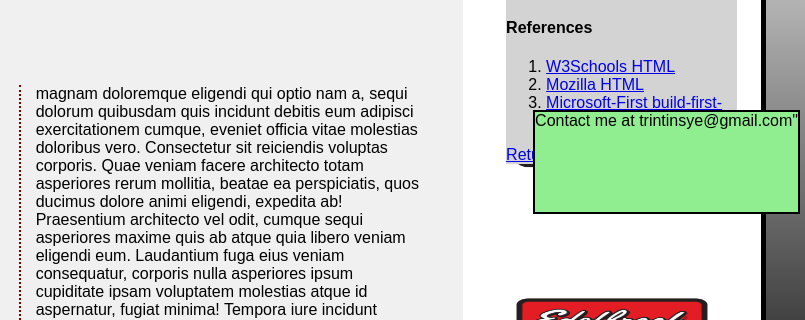
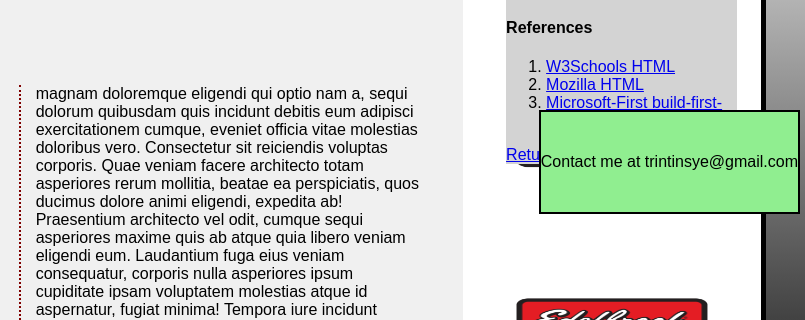
Before and after one commit to Krispyzz/Krispyzz.github.io, a plain HTML site: page project8.html in a window 1280 px wide. Shown: the part 215-535 px from the top of the page, 475-1280 px from the left. Drawn offline with Linux system fonts and the light colour scheme.

Commit message:
Further customized last p element style

```diff
--- a/project8.html
+++ b/project8.html
@@ -31,7 +31,7 @@
     <footer>
         <p class="copyright">&copy; Trintin Fulsom</p>
     </footer>
-    <p class="fixed">Contact me at trintinsye@gmail.com"</p>
+    <p class="fixed">Contact me at trintinsye@gmail.com</p>
 
 </body>
 </html>
--- a/styles/project8.css
+++ b/styles/project8.css
@@ -97,7 +97,10 @@ p.fixed{
     position: fixed;
     right:0%;
     top: 40%;
+    display: flex;
     text-align: center;
+    align-items: center;
+    justify-content: center;
     width: auto;
     height: 100px;
     padding: 1em black;
```
